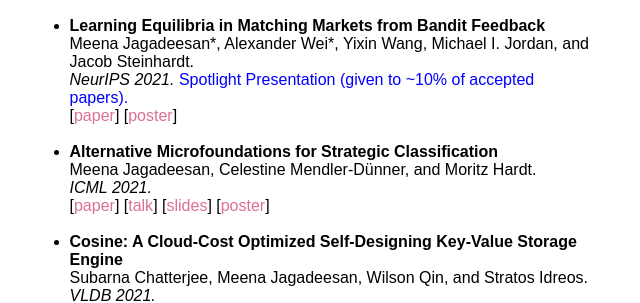
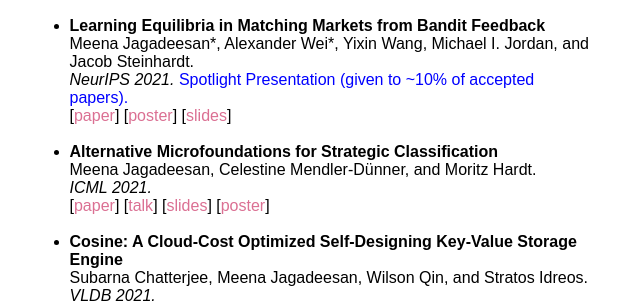
Before and after one commit to mjagadeesan/mjagadeesan.github.io, a Jekyll site: the page built from index.html, in a window 1280 px wide and 900 px high, scrolled down 964 px. Shown: the part 153-456 px from the top of the window, without its empty margins (423-1063 px from the left). Built offline with Jekyll 4.4.1, drawn with Linux system fonts in a browser that asks for light colours; some web fonts are replaced.

Commit message:
added slides

```diff
--- a/index.html
+++ b/index.html
@@ -43,7 +43,7 @@ layout: default
 	<li><b><span>Learning Equilibria in Matching Markets from Bandit Feedback</span></b><br>
 	Meena Jagadeesan<span style="font-family:Arial">*</span>, Alexander Wei<span style="font-family:Arial">*</span>, Yixin Wang, Michael I. Jordan, and Jacob Steinhardt.<br>
 	<span><em>NeurIPS 2021. </em></span><span style="color:blue">Spotlight Presentation (given to ~10% of accepted papers).</span><br>
-	[<a href=https://arxiv.org/abs/2108.08843>paper</a>] [<a href=research/learning-equilibria-poster.pdf>poster</a>]
+	[<a href=https://arxiv.org/abs/2108.08843>paper</a>] [<a href=research/learning-equilibria-poster.pdf>poster</a>] [<a href=research/MatchingSlides.pdf>slides</a>]
     </li><br>
 	<li><b><span>Alternative Microfoundations for Strategic Classification</span></b><br>
 	Meena Jagadeesan, Celestine Mendler-Dünner, and Moritz Hardt.<br>
```
Also changed, not shown: 1 other file.
